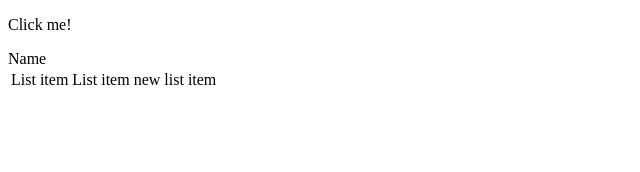
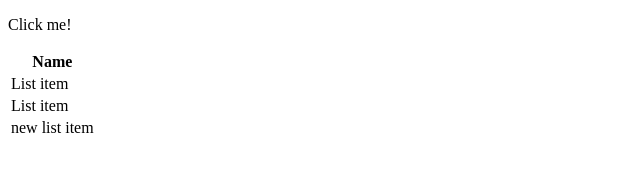
Before and after one commit to jigneshsatam/jigneshsatam.github.io, a plain HTML site: page bind.html in a window 1280 px wide. Both pictures are taken after a click on the element "Click me!". Shown: the whole page, without its empty margins (0-640 px from the left). Drawn offline with nearby package versions, Linux system fonts and the light colour scheme.

Commit message:
Update bind.html

```diff
--- a/bind.html
+++ b/bind.html
@@ -6,8 +6,8 @@
 $(document).ready(function(){
     $("p").click(function(){
         addList = "<td>new list item </td>"
-        $('table td:last-child').after(addList);
-        $('table td:last-child').bind('click', function(){
+        $('table tr:last-child').after(addList);
+        $('table tr:last-child').bind('click', function(){
          alert('Click is binded');
         })
     });
@@ -18,13 +18,19 @@ $(document).ready(function(){
 
 <p>Click me!</p>
 <table>
- </tr>Name</tr>
+  <th>
+      </td>Name</td>
+ </th>
+ <tr>
      <td>
        List item
      </td>
+ </tr>
+ <tr>
      <td>
         List item
      </td>
+ </tr>
 </table>
 </body>
 </html>
```
Lines whose indentation alone changed are shown as unchanged.
